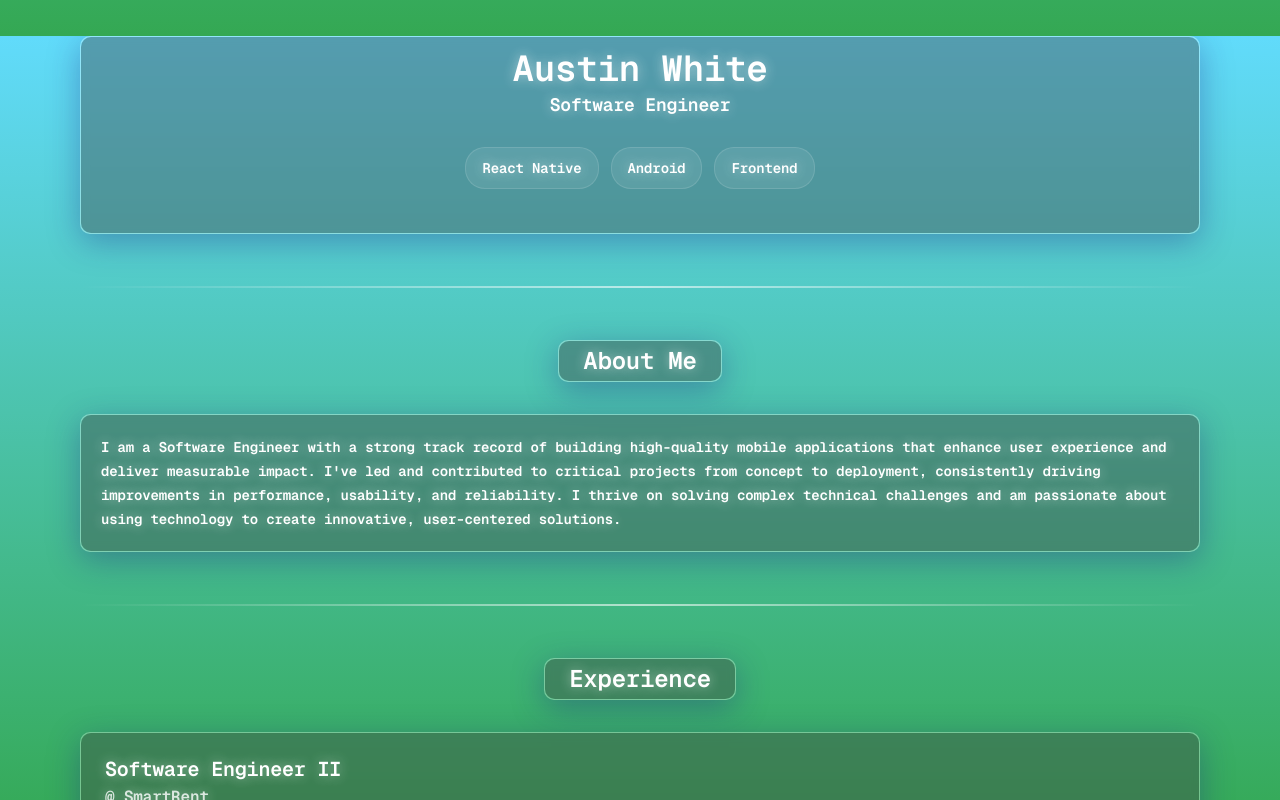
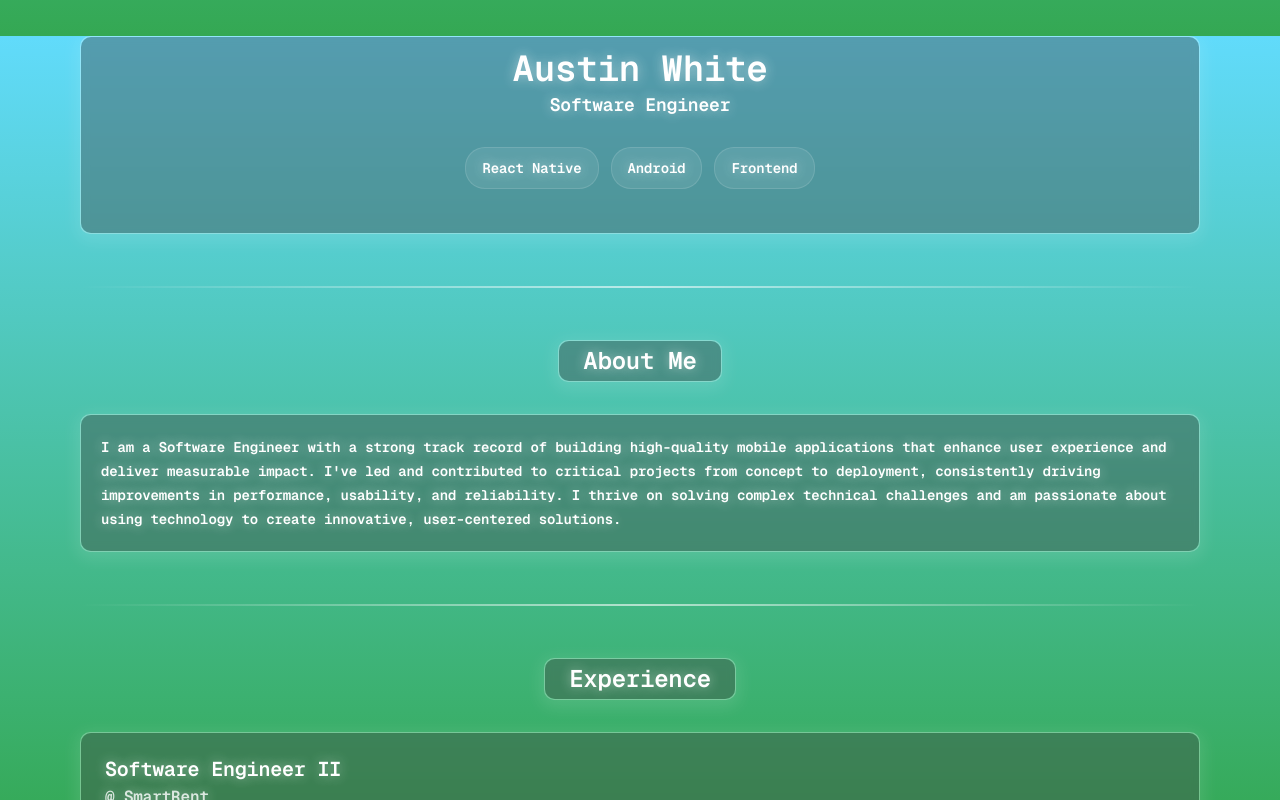
Before and after one commit to endlessrequiem/portfolio-site, a Next.js app: page / in a window 1280 px wide. Shown: the top 800 px of the page. Built offline with nearby package versions, Linux system fonts and the light colour scheme.

Commit message:
make glow more subtle

```diff
--- a/src/app/globals.css
+++ b/src/app/globals.css
@@ -5,7 +5,7 @@
     --gradient-end: #34A853;
     --glass-background: rgba(255, 255, 255, 0.15);
     --glass-border: rgba(255, 255, 255, 0.2);
-    --glass-shadow: 0 8px 32px 0 rgba(31, 38, 135, 0.37);
+    --glass-shadow: 0 4px 16px 4px rgba(255, 255, 255, 0.1);;
     --glass-backdrop: blur(4px);
     margin-top: 36px;
 }
```
